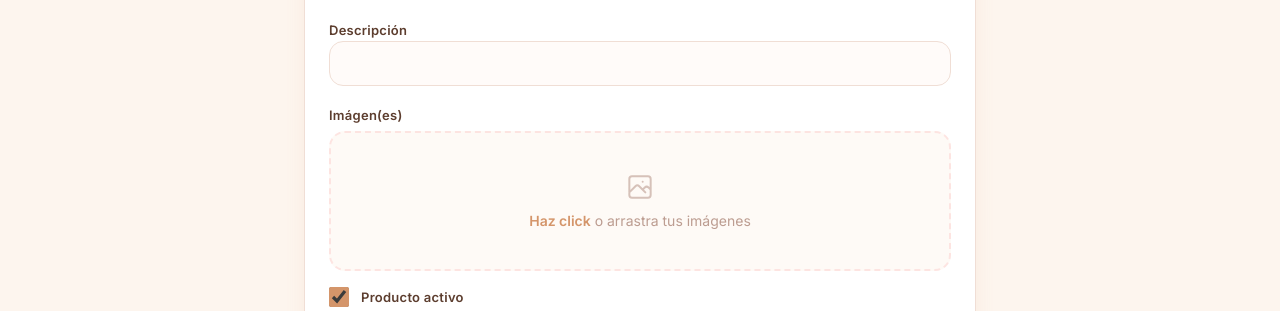
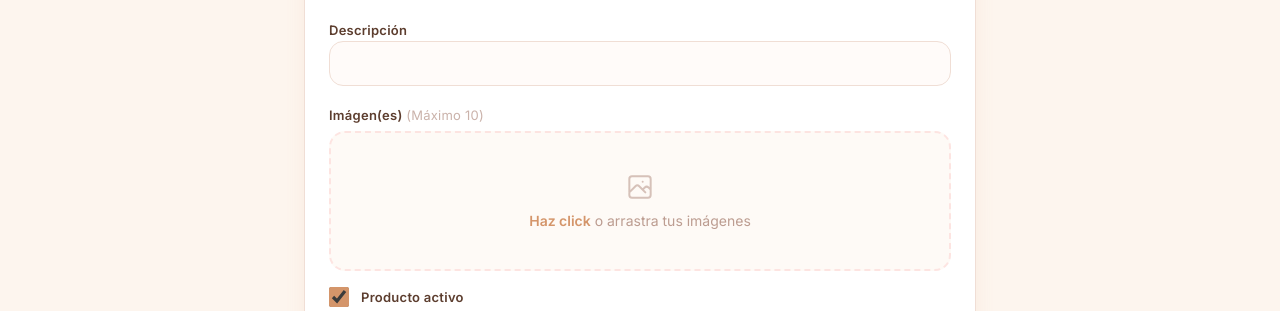
Before and after one commit to benlox44/cookievale, a FastAPI app: template templates/admin/product_form.html in a window 1280 px wide. Shown: the part 406-717 px from the top of the page. Run offline with FastAPI, Linux system fonts and the light colour scheme; the template is opened without the code that fills it, so the values that code supplies are empty; some libraries are stand-ins or nearby versions.

Commit message:
feat: increase image upload limits and add Windows support in Makefile
- Updated `Makefile` to handle `sleep` equivalents on Windows using
  `timeout`.
- Increased maximum file uploads for orders from 3 to 8 reference
  images.
- Implemented a maximum limit of 10 images for products in both the
  backend service and admin UI.
- Fixed file selection state updates in the client image uploader
  component.
- Removed unused native `title` attribute from the admin panel "public
  view" link.

```diff
--- a/app/modules/orders/service.py
+++ b/app/modules/orders/service.py
@@ -41,7 +41,7 @@ class OrderService:
             )
             os.makedirs(order_dir, exist_ok=True)
 
-            for photo in photos[:3]:
+            for photo in photos[:8]:
                 if not photo.filename:
                     continue
                 ext = photo.filename.split(".")[-1]
--- a/app/modules/products/service.py
+++ b/app/modules/products/service.py
@@ -26,7 +26,7 @@ class ProductService:
         product = self.repository.create(data, None)
 
         if photos:
-            valid_photos = [p for p in photos if p.filename]
+            valid_photos = [p for p in photos if p.filename][:10]
             if valid_photos:
                 image_urls = self._save_photos(product.id, valid_photos)
                 product = self.repository.update(product.id, data, image_urls)
@@ -46,6 +46,8 @@ class ProductService:
             if valid_photos:
                 new_urls = self._save_photos(product_id, valid_photos)
                 image_urls.extend(new_urls)
+
+        image_urls = image_urls[:10]
 
         return self.repository.update(product_id, data, image_urls)
 
--- a/templates/admin/panel.html
+++ b/templates/admin/panel.html
@@ -19,8 +19,7 @@ endblock %}
     class="relative bg-white/70 backdrop-blur-sm border border-cookie-pink/40 rounded-[2.5rem] shadow-[0_8px_40px_rgba(212,149,106,0.12)] p-8 sm:p-12 w-full max-w-lg text-center mx-auto z-10">
 
     <a href="/" target="_blank"
-        class="absolute top-5 right-5 flex items-center justify-center p-2 rounded-full text-cookie-brown/40 hover:text-cookie-brown hover:bg-cookie-brown/5 transition-colors"
-        title="Ver sitio público">
+        class="absolute top-5 right-5 flex items-center justify-center p-2 rounded-full text-cookie-brown/40 hover:text-cookie-brown hover:bg-cookie-brown/5 transition-colors">
         <svg class="w-6 h-6" fill="none" stroke="currentColor" viewBox="0 0 24 24" xmlns="http://www.w3.org/2000/svg">
             <path stroke-linecap="round" stroke-linejoin="round" stroke-width="2"
                 d="M21 12a9 9 0 01-9 9m9-9a9 9 0 00-9-9m9 9H3m9 9a9 9 0 01-9-9m9 9c1.657 0 3-4.03 3-9s-1.343-9-3-9m0 18c-1.657 0-3-4.03-3-9s1.343-9 3-9m-9 9a9 9 0 019-9">
--- a/templates/admin/product_form.html
+++ b/templates/admin/product_form.html
@@ -29,11 +29,11 @@
             </div>
             <div>
                 <!-- Image Submissions -->
-                <label class="cv-label block mb-1.5 mt-2">Imágen(es)</label>
+                <label class="cv-label block mb-1.5 mt-2">Imágen(es) <span class="text-cookie-brown/40 font-normal">(Máximo 10)</span></label>
                 {% from "partials/uploader_admin.html" import render_uploader_admin %}
                 {{ render_uploader_admin((not product or not product.image_urls),
                 (product.image_urls if product and product.image_urls else []),
-                1200, 1200, 0.9, 0) }}
+                1200, 1200, 0.9, 10) }}
 
                 <label class="flex items-center gap-3 cv-label cursor-pointer mt-4">
                     <input type="checkbox" name="is_active" value="True" {% if product and product.is_active %}checked{%
--- a/templates/client/order_form.html
+++ b/templates/client/order_form.html
@@ -141,9 +141,9 @@
 
             <!-- Photos -->
             <label class="cv-label block mb-1.5">Imagen(es) de referencia <span
-                    class="text-cookie-brown/40 font-normal">(Máximo 3)</span></label>
+                    class="text-cookie-brown/40 font-normal">(Máximo 8)</span></label>
             {% from "partials/uploader_client.html" import render_uploader_client %}
-            {{ render_uploader_client(3, True, [], 0.8, 2000) }}
+            {{ render_uploader_client(8, True, [], 0.8, 2000) }}
 
 
             <!-- Notes -->
--- a/templates/partials/uploader_client.html
+++ b/templates/partials/uploader_client.html
@@ -48,13 +48,13 @@ defined or max_width is not defined %}
 
                         this.files.push(customFile);
                         this.previews.push(URL.createObjectURL(blob));
-                        this.updateInputFiles();
                         resolve();
                     }, 'image/webp', {{ quality }});
                 };
             });
         }
         evt.target.value = '';
+        this.updateInputFiles();
     },
     removeFile(idx) {
         this.files.splice(idx, 1);
```
Also changed, not shown: 1 other file.
